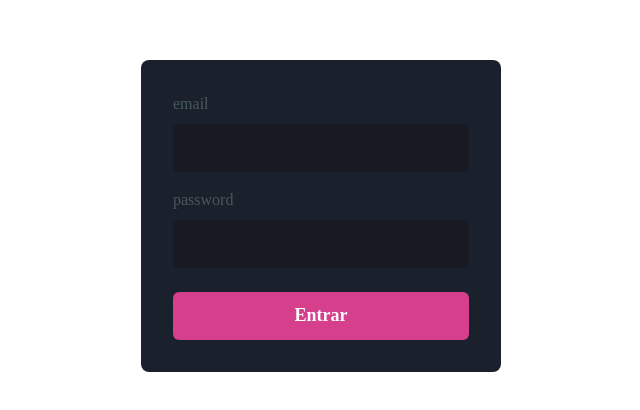
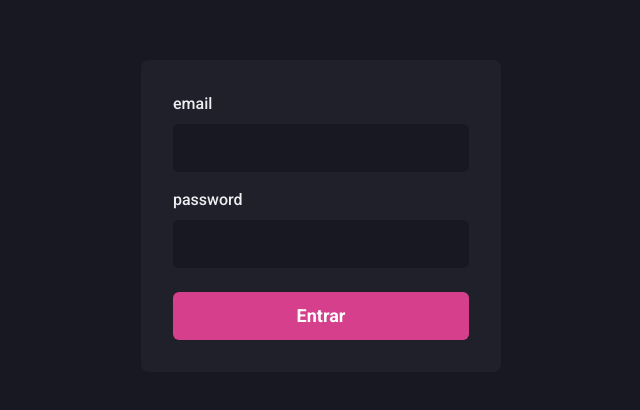
Before and after one commit to caiotheodoro/dashgo, a Next.js app: page / in a window 1280 px wide. Shown: the part 184-594 px from the top of the page, without its empty margins (319-959 px from the left). Built offline with nearby package versions, Linux system fonts and the light colour scheme; what miragejs would draw is missing.

Commit message:
devtools

```diff
--- a/src/pages/_app.tsx
+++ b/src/pages/_app.tsx
@@ -4,8 +4,8 @@ import { theme } from '../styles/theme'
 import { SiderbarDrawerProvider } from '../contexts/SidebarDrawerContext'
 import { makeServer } from '../services/mirage'
 import { QueryClient, QueryClientProvider } from 'react-query'
-
-if(process.env.NODE_ENV == 'development'){
+import { ReactQueryDevtools } from 'react-query/devtools'
+if (process.env.NODE_ENV == 'development') {
   makeServer();
 }
 
@@ -14,11 +14,13 @@ const queryClient = new QueryClient()
 function MyApp({ Component, pageProps }: AppProps) {
   return (
     <QueryClientProvider client={queryClient}>
-    <ChakraProvider resetCSS theme={theme}>
-      <SiderbarDrawerProvider>
-        <Component {...pageProps} />
-      </SiderbarDrawerProvider>
-    </ChakraProvider >
+      <ChakraProvider resetCSS theme={theme}>
+        <SiderbarDrawerProvider>
+          <Component {...pageProps} />
+        </SiderbarDrawerProvider>
+      </ChakraProvider >
+
+      <ReactQueryDevtools />
     </QueryClientProvider>
 
   )
--- a/src/services/mirage/index.ts
+++ b/src/services/mirage/index.ts
@@ -25,7 +25,7 @@ export function makeServer(){
             })
         },
         seeds(server){
-            server.createList('user', 200);
+            server.createList('user', 20);
         },
         routes (){
             this.namespace = 'api';
--- a/src/styles/theme.ts
+++ b/src/styles/theme.ts
@@ -2,22 +2,28 @@ import { extendTheme } from '@chakra-ui/react';
 
 export const theme = extendTheme({
     colors: {
-        color: {
-            'heading': '#F5F8FA',
-            'highlight': '#FFBA08',
-            'dark': '#47585B',
-            'light': '#FFFFFF',
-        }
+        gray: {
+            '50': '#EEEEF2',
+            '100': '#D1D2DC',
+            '200': '#B3B5C6',
+            '300': '#9699BB',
+            '400': '#797D9A',
+            '500': '#616488',
+            '600': '#4B4D63',
+            '700': '#353646',
+            '800': '#1F2029',
+            '900': '#181823',
+        },
     },
     fonts: {
-        heading: 'Poppins',
-        body: 'Poppins',
+        heading: 'Roboto',
+        body: 'Roboto',
     },
     styles: {
         global : {
             body: {
-                bg: 'color.light',
-                color: 'color.dark',
+                bg: 'gray.900',
+                color: 'gray.50',
             }
         }
     }
```
Also changed, not shown: src/pages/users/index.tsx (+26 -6 lines).
